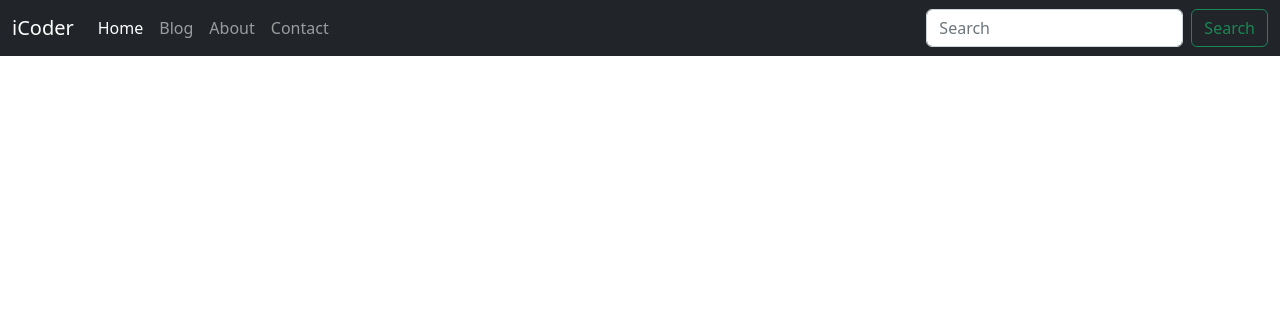
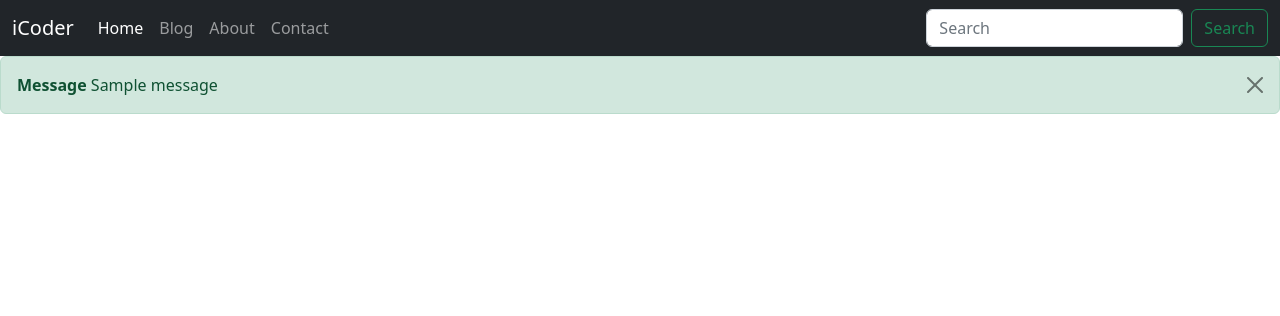
Before and after one commit to Muhammad-Ahtasham/iCoder, a Django app: page /blog/ in a window 1280 px wide. Shown: the top 316 px of the page. Run offline with Django 4.2, Linux system fonts and the light colour scheme; one stand-in notice (Sample message) is shown.

Commit message:
added django messages framework

```diff
--- a/iCoder/settings.py
+++ b/iCoder/settings.py
@@ -9,7 +9,7 @@ https://docs.djangoproject.com/en/4.0/topics/settings/
 For the full list of settings and their values, see
 https://docs.djangoproject.com/en/4.0/ref/settings/
 """
-
+from django.contrib.messages import constants as messages
 from pathlib import Path
 
 # Build paths inside the project like this: BASE_DIR / 'subdir'.
@@ -123,3 +123,7 @@ STATIC_URL = 'static/'
 # https://docs.djangoproject.com/en/4.0/ref/settings/#default-auto-field
 
 DEFAULT_AUTO_FIELD = 'django.db.models.BigAutoField'
+
+MESSAGE_TAGS = {
+   messages.ERROR: 'danger'
+}
--- a/templates/basic.html
+++ b/templates/basic.html
@@ -40,6 +40,12 @@
             </div>
         </div>
     </nav>
+    {% for message in messages  %}
+    <div class="alert alert-{{message.tags}} mb-0 alert-dismissible fade show" role="alert">
+        <strong>Message</strong> {{message}}
+        <button type="button" class="btn-close" data-bs-dismiss="alert" aria-label="Close"></button>
+      </div>
+      {% endfor %}
     {% block body %}{% endblock body %}
     <script src="https://cdn.jsdelivr.net/npm/bootstrap@5.2.0-beta1/dist/js/bootstrap.bundle.min.js"
         integrity="sha384-pprn3073KE6tl6bjs2QrFaJGz5/SUsLqktiwsUTF55Jfv3qYSDhgCecCxMW52nD2"
```
Also changed, not shown: home/views.py (+7 -4 lines), db.sqlite3.
